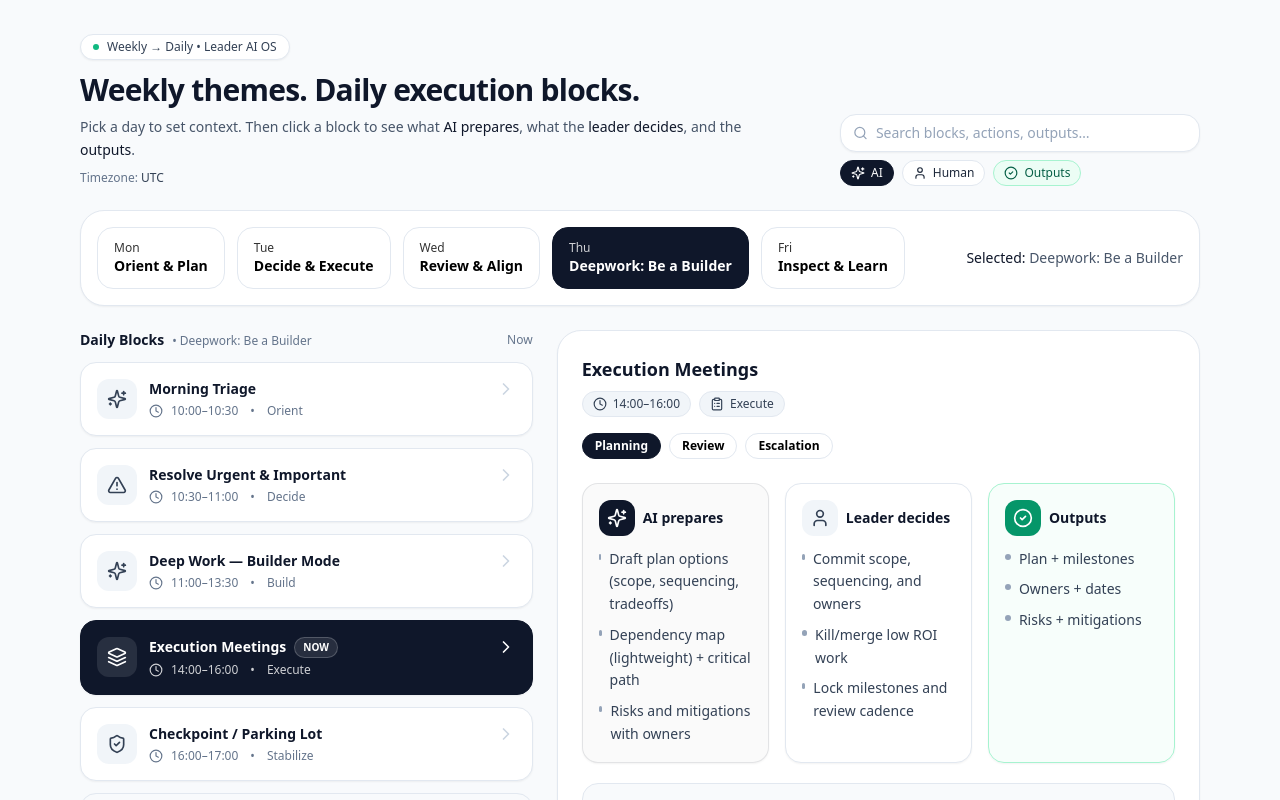
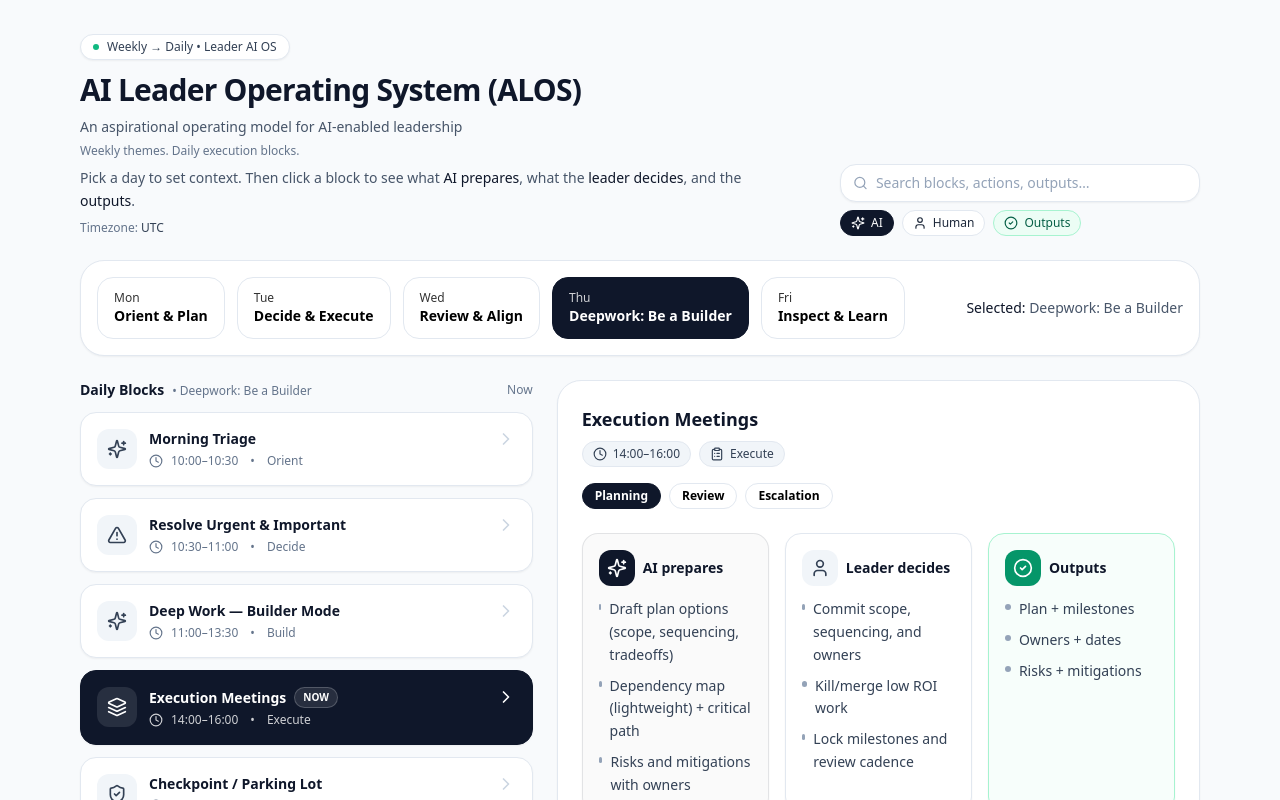
Before and after one commit to shijujk/LeaderAIOS-Weekly, a React (Vite) app: page / in a window 1280 px wide. Shown: the top 800 px of the page. Built offline with nearby package versions, Linux system fonts and the light colour scheme.

Commit message:
Update App.jsx

```diff
--- a/src/App.jsx
+++ b/src/App.jsx
@@ -563,8 +563,14 @@ export default function LeaderDayOSInteractive() {
               Weekly → Daily • Leader AI OS
             </div>
             <h1 className="mt-3 text-2xl font-semibold tracking-tight text-slate-900 md:text-3xl">
+              AI Leader Operating System (ALOS)
+            </h1>
+            <p className="mt-2 max-w-2xl text-sm text-slate-600 leading-relaxed">
+              An aspirational operating model for AI-enabled leadership
+            </p>
+            <p className="mt-1 text-xs text-slate-500">
               Weekly themes. Daily execution blocks.
-            </h1>
+            </p>
             <p className="mt-2 max-w-2xl text-sm text-slate-600 leading-relaxed">
               Pick a day to set context. Then click a block to see what{" "}
               <span className="font-medium text-slate-900">AI prepares</span>, what the{" "}
```
